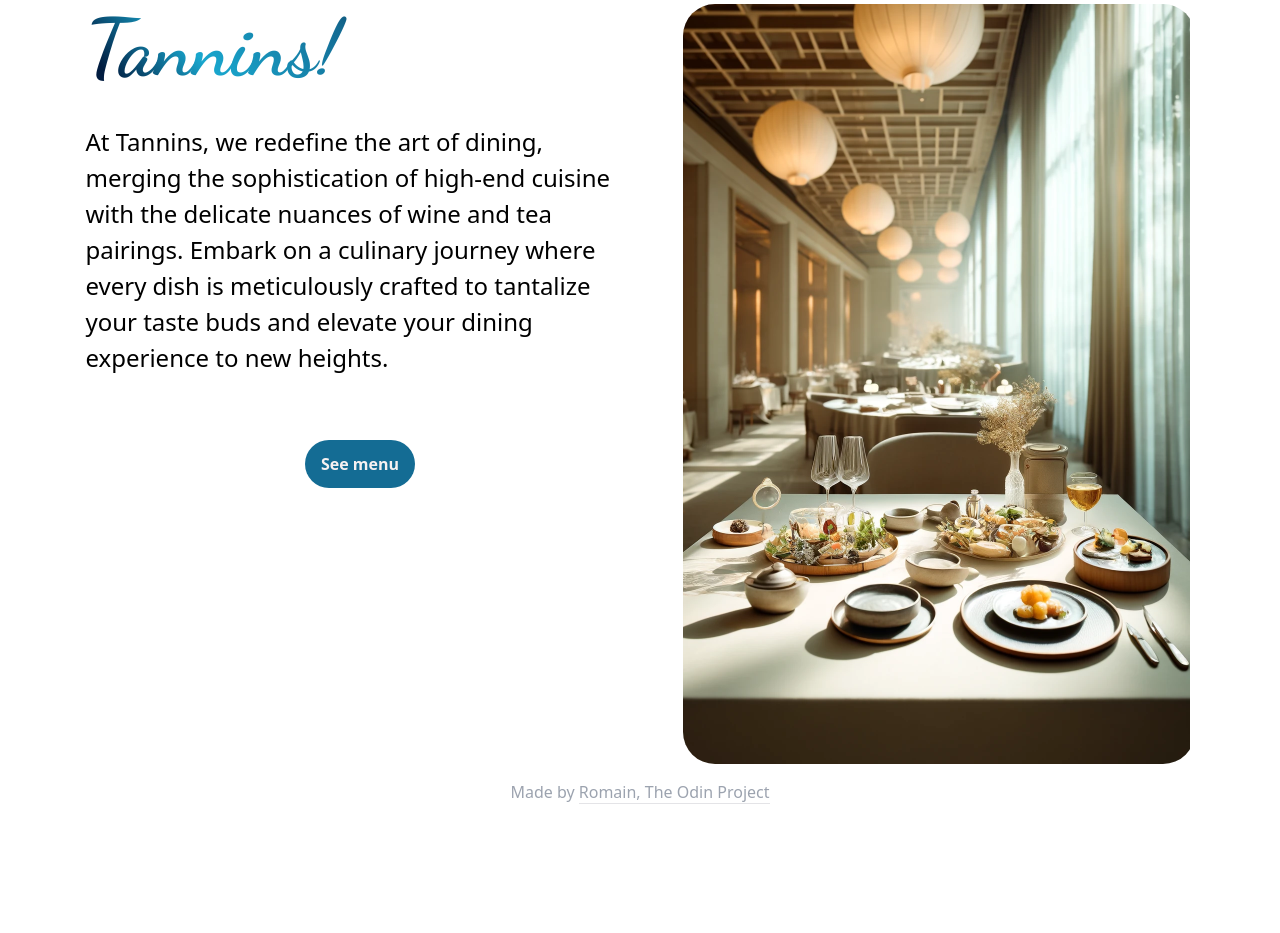
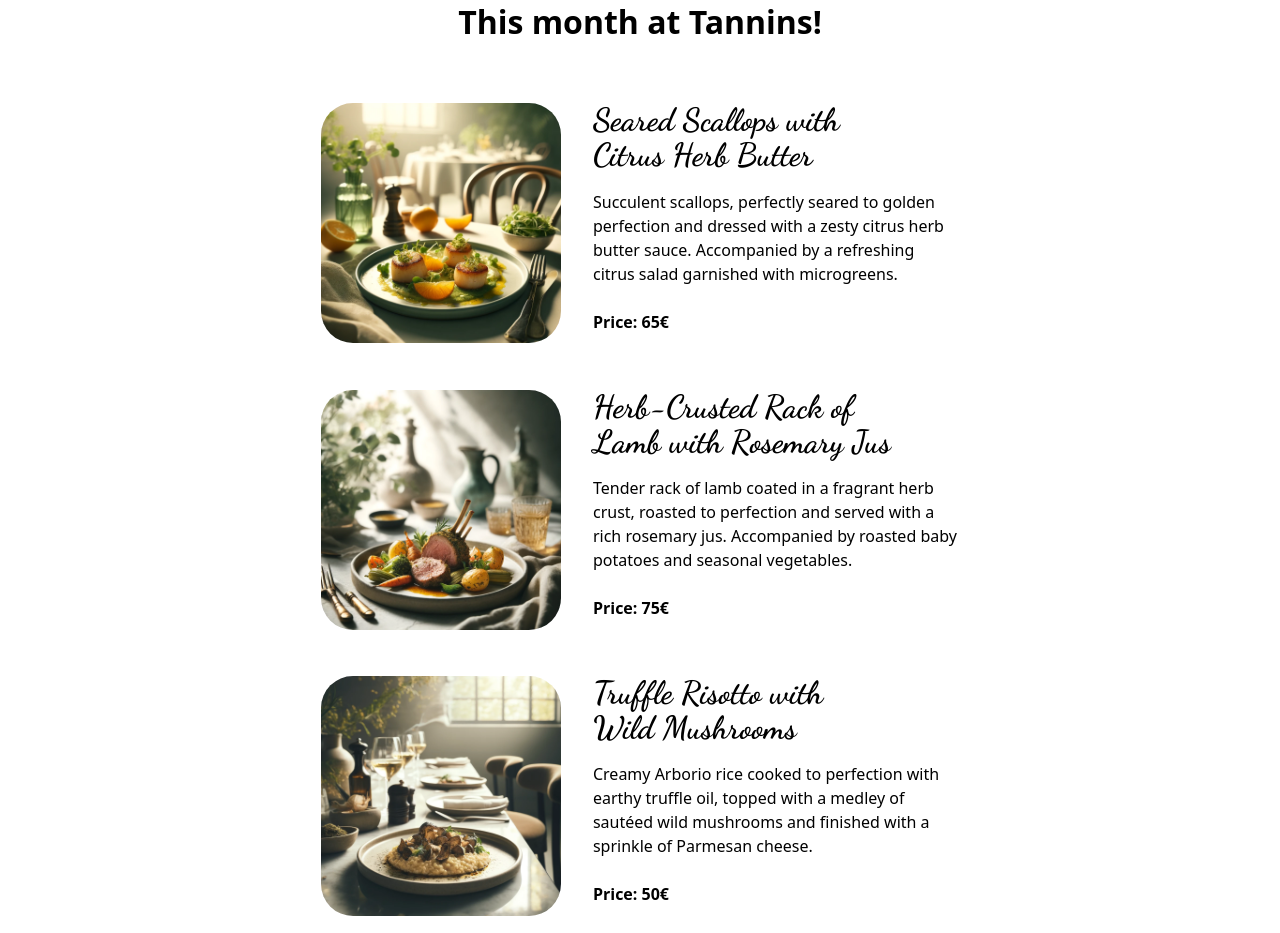
Before and after one commit to Mokalbari/restaurant, a website built with webpack: page src/index.html in a window 1280 px wide. Shown: the part 156-1089 px from the top of the page. Before the commit the page ends 976 px from the top, so only its background shows below. Built offline with nearby package versions, Linux system fonts and the light colour scheme.

Commit message:
style: menu component

```diff
--- /dev/null
+++ b/src/css/menu.scss
@@ -0,0 +1,57 @@
+@use "variables" as *;
+@use "global";
+
+.flex-container {
+  display: flex;
+  align-items: center;
+  flex-flow: column wrap;
+  gap: $s2;
+  margin-bottom: $s5;
+
+  h2 {
+    margin-bottom: $s2;
+    font-family: $ff-b;
+    font-size: $s2;
+  }
+
+  .card-container {
+    display: flex;
+    gap: $s2;
+
+    .img {
+      width: $s10 * 1.5;
+      height: $s10 * 1.5;
+      border-radius: $s2;
+    }
+
+    #scallops {
+      background: url(../img/scallops.webp);
+      background-size: cover;
+    }
+
+    #lamb {
+      background: url(../img/lamb.webp);
+      background-size: cover;
+    }
+
+    #risotto {
+      background: url(../img/risotto.webp);
+      background-size: cover;
+    }
+
+    .text-container {
+      display: flex;
+      flex-flow: column wrap;
+      width: 40ch;
+
+      h3 {
+        font-size: $s2;
+        margin-bottom: $s100;
+      }
+
+      p {
+        margin-bottom: $s150;
+      }
+    }
+  }
+}
--- a/src/index.html
+++ b/src/index.html
@@ -30,7 +30,47 @@
       </menu>
     </header>
     <main>
-      <div id="content"></div>
+      <div id="content">
+        <div class="flex-container">
+          <h2>This month at Tannins!</h2>
+          <div class="card-container">
+            <div class="img" id="scallops"></div>
+            <div class="text-container">
+              <h3>Seared Scallops with Citrus Herb Butter</h3>
+              <p>
+                Succulent scallops, perfectly seared to golden perfection and
+                dressed with a zesty citrus herb butter sauce. Accompanied by a
+                refreshing citrus salad garnished with microgreens.
+              </p>
+              <p><strong>Price: 65€</strong></p>
+            </div>
+          </div>
+          <div class="card-container">
+            <div class="img" id="lamb"></div>
+            <div class="text-container">
+              <h3>Herb-Crusted Rack of Lamb with Rosemary Jus</h3>
+              <p>
+                Tender rack of lamb coated in a fragrant herb crust, roasted to
+                perfection and served with a rich rosemary jus. Accompanied by
+                roasted baby potatoes and seasonal vegetables.
+              </p>
+              <p><strong>Price: 75€</strong></p>
+            </div>
+          </div>
+          <div class="card-container">
+            <div class="img" id="risotto"></div>
+            <div class="text-container">
+              <h3>Truffle Risotto with Wild Mushrooms</h3>
+              <p>
+                Creamy Arborio rice cooked to perfection with earthy truffle
+                oil, topped with a medley of sautéed wild mushrooms and finished
+                with a sprinkle of Parmesan cheese.
+              </p>
+              <p><strong>Price: 50€</strong></p>
+            </div>
+          </div>
+        </div>
+      </div>
     </main>
     <footer>
       <p>
--- a/src/index.js
+++ b/src/index.js
@@ -4,7 +4,8 @@ import headerFooter from "./css/header-footer.scss";
 import global from "./css/global.scss";
 import homepagescss from "./css/homepage.scss";
 import homepage from "./js/homepage";
+import menuscss from "./css/menu.scss";
 
-document.addEventListener("DOMContentLoaded", () => {
-  appendHomePage();
-});
+// document.addEventListener("DOMContentLoaded", () => {
+//    appendHomePage();
+// });
--- a/src/js/homepage.js
+++ b/src/js/homepage.js
@@ -32,4 +32,4 @@ const appendHomePage = () => {
   flexContainer.appendChild(rightContainer);
 };
 
-export default appendHomePage();
+// export default appendHomePage();
```
Also changed, not shown: dist/228417dcf91bd5379203.webp (added), dist/417591e1c5d53502dfd6.webp (added), dist/5f4b03392ca2e3d7a6fc.webp (added), dist/index.html, dist/main.js, src/img/lamb.webp (added), src/img/risotto.webp (added), src/img/scallops.webp (added).
